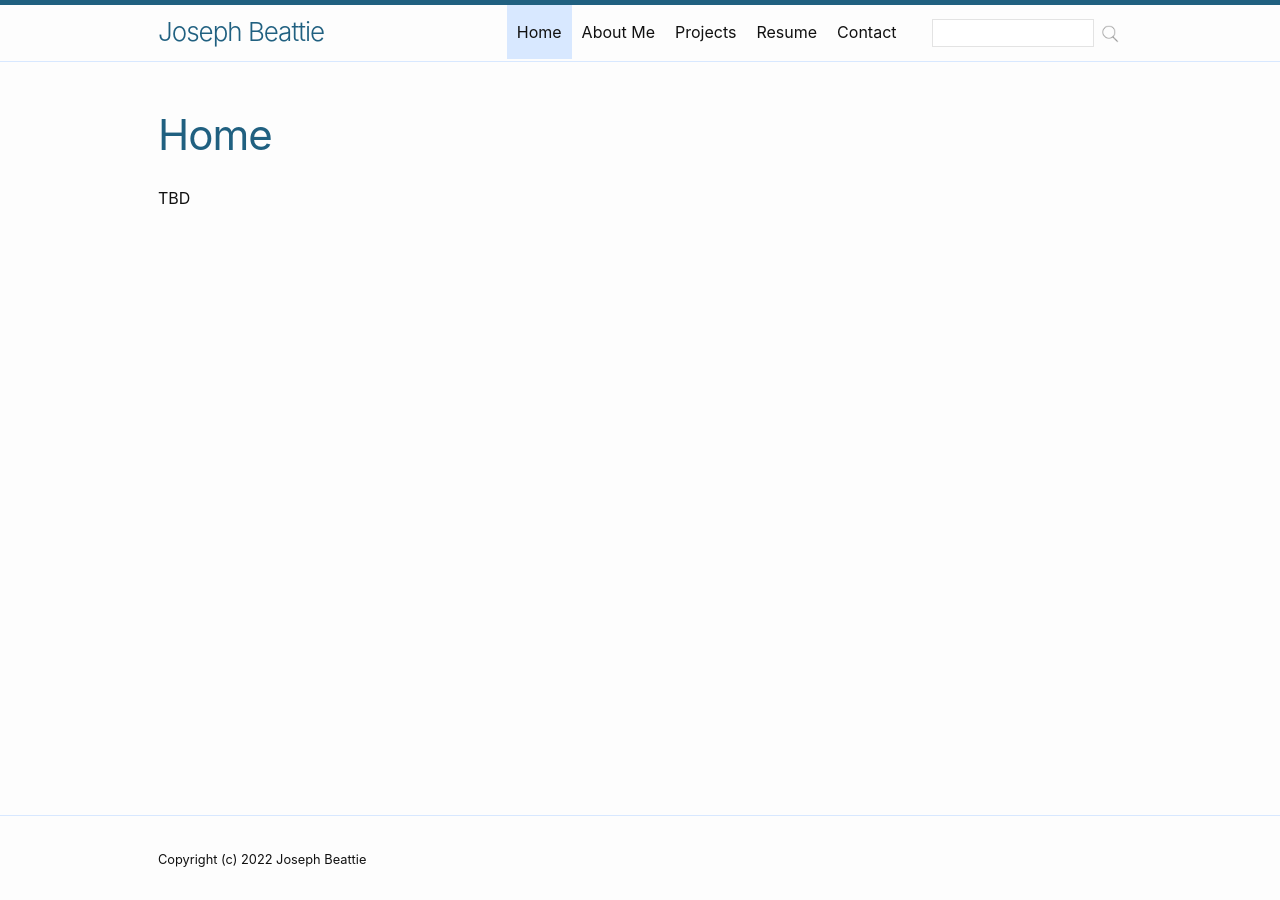
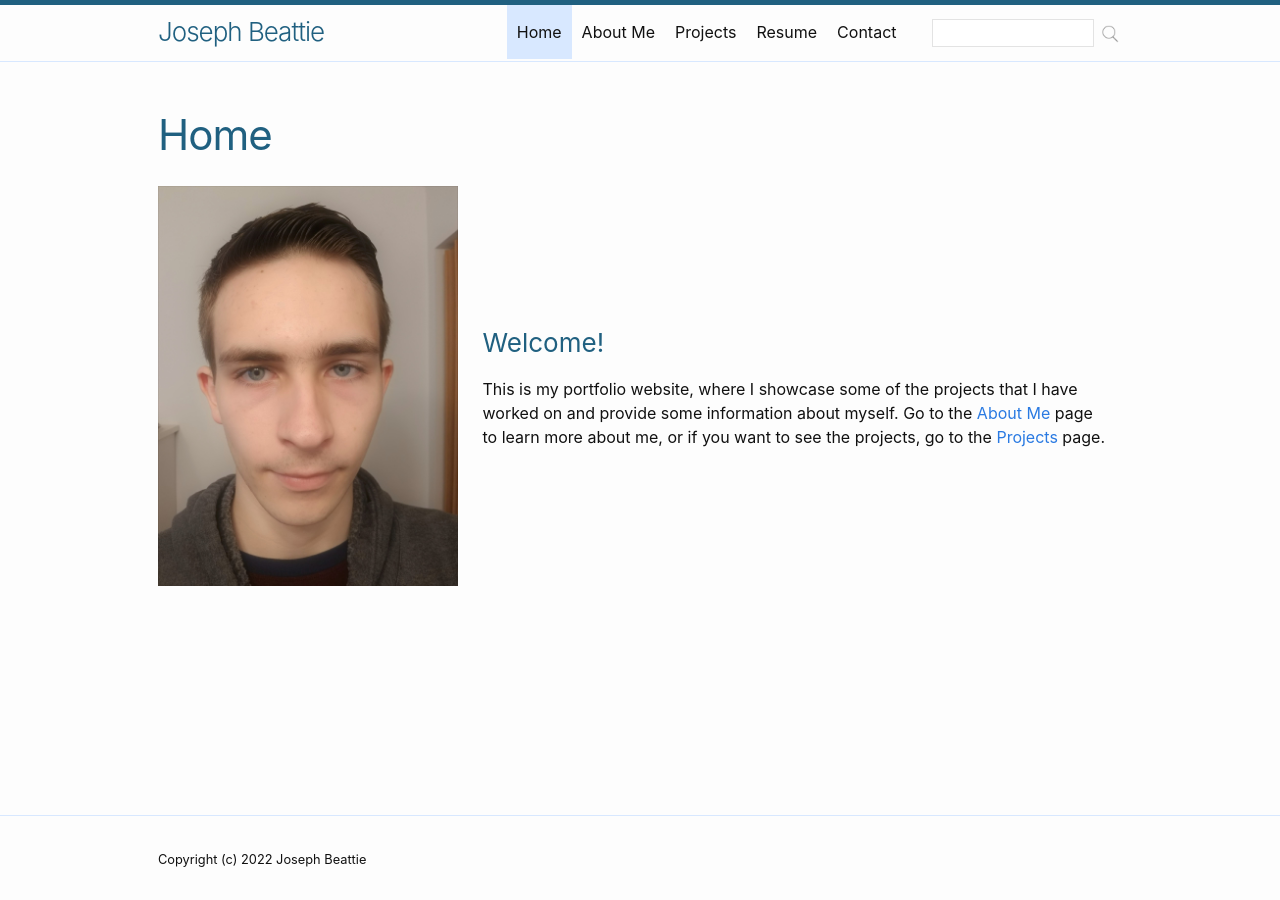
Before and after one commit to jb881122/jb881122.github.io, a Jekyll site: the page built from index.md, in a window 1280 px wide. Built offline with Jekyll 4.4.1, drawn with Linux system fonts in a browser that asks for light colours; nearby versions of some CDN libraries.

Commit message:
Home & about pages

```diff
--- a/_sass/minima/_layout.scss
+++ b/_sass/minima/_layout.scss
@@ -303,8 +303,6 @@ h1, h2, h3, h4 {
     width: -webkit-calc(98% - 320px);
     width: -moz-calc(98% - 320px);
     width: calc(98% - 320px);
-    height: 100%;
-    position: relative;
 
     .proj-header {
       font-weight: bold;
@@ -336,3 +334,73 @@ h1, h2, h3, h4 {
     }
   }
 }
+
+.about-container {
+  width: 100%;
+
+  .about-text {
+    display: inline-block;
+    padding-right: 20px;
+    word-wrap: break-word;
+    vertical-align: middle;
+
+    width: -webkit-calc(98% - 320px);
+    width: -moz-calc(98% - 320px);
+    width: calc(98% - 320px);
+  }
+
+  .about-img {
+    display: inline-block;
+    width: 300px;
+  }
+
+  @include media-query($on-palm) {
+    .about-img {
+      display: block;
+      margin: auto;
+    }
+
+    .about-text {
+      display: block;
+      padding-right: 0;
+      padding-bottom: 20px;
+      width: 100%;
+      text-align: center;
+    }
+  }
+}
+
+.home-container {
+  width: 100%;
+
+  .home-text {
+    display: inline-block;
+    padding-left: 20px;
+    word-wrap: break-word;
+    vertical-align: middle;
+
+    width: -webkit-calc(98% - 320px);
+    width: -moz-calc(98% - 320px);
+    width: calc(98% - 320px);
+  }
+
+  .home-img {
+    display: inline-block;
+    width: 300px;
+  }
+
+  @include media-query($on-palm) {
+    .home-img {
+      display: block;
+      margin: auto;
+    }
+
+    .home-text {
+      display: block;
+      padding-left: 0;
+      padding-top: 20px;
+      width: 100%;
+      text-align: center;
+    }
+  }
+}
--- a/index.md
+++ b/index.md
@@ -4,5 +4,10 @@ title: Home
 permalink: /
 tipue_search_active: true
 ---
-
-TBD
+<div class="home-container">
+  <img class="home-img" src="{{ "/assets/self.jpg" | relative_url }}" />
+  <div class="home-text">
+    <h3>Welcome!</h3>
+    This is my portfolio website, where I showcase some of the projects that I have worked on and provide some information about myself. Go to the <a href="{{ "/about-me/" | relative_url }}">About Me</a> page to learn more about me, or if you want to see the projects, go to the <a href="{{ "/projects/" | relative_url }}">Projects</a> page.
+  </div>
+</div>
```
Also changed, not shown: about-me.md (+5 -3 lines), assets/max-cat.jpg (added).
